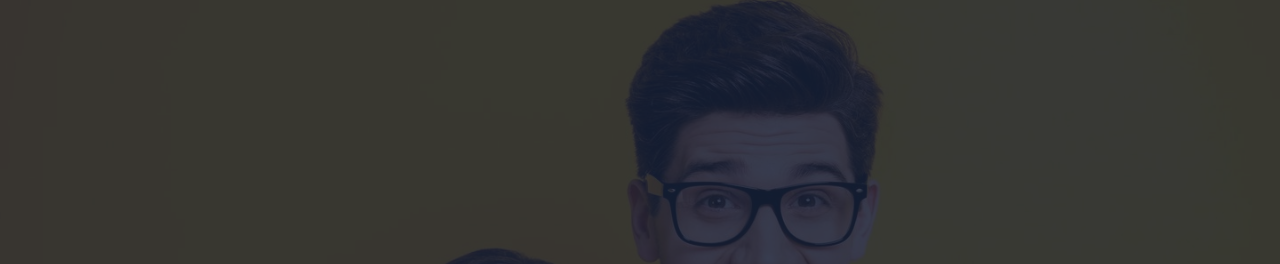
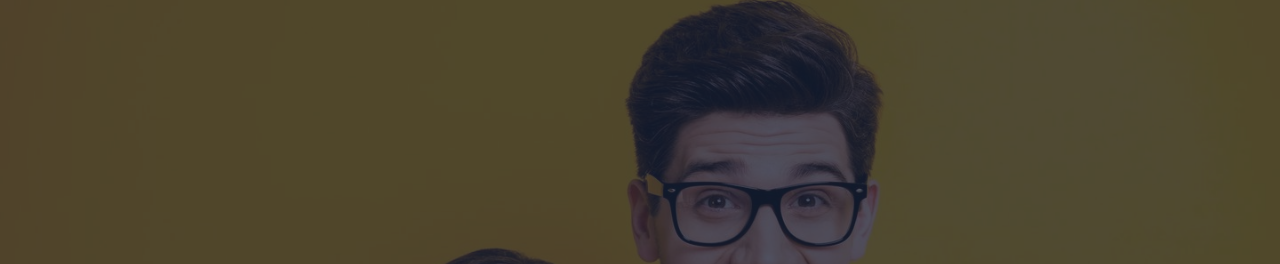
Before and after one commit to StrangerSSC/lordmoneyconsulting.com, a plain HTML site: page index.html in a window 1280 px wide. Shown: the part 99-363 px from the top of the page. Drawn offline with nearby package versions, Linux system fonts and the light colour scheme.

Commit message:
first commit

```diff
--- a/pages/style.css
+++ b/pages/style.css
@@ -148,14 +148,14 @@ footer{
       object-fit: cover;
       z-index: -1;
   }
-
+/*
   #bg-video::-webkit-media-controls {
       display: none !important;
   }
-
+   */
   .video-overlay {
       position: absolute;
-      background-color: rgba(22,34,57,0.85);
+      background-color: rgba(22,34,57,0.75);
       top: 0;
       left: 0;
       bottom: 0px;
```
Also changed, not shown: index.html (+2 -0 lines).
